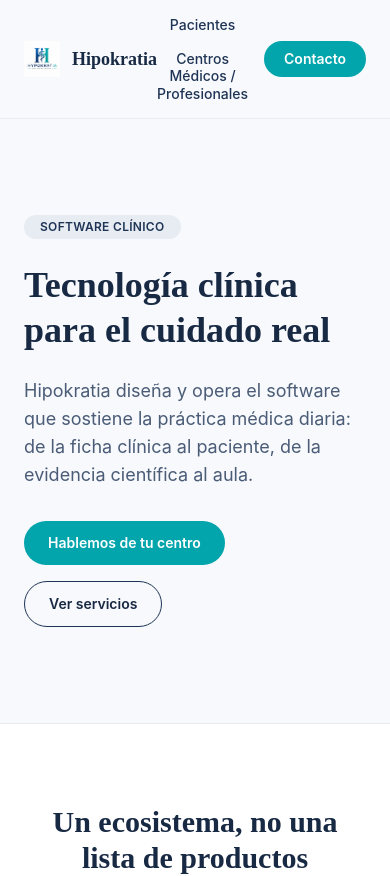
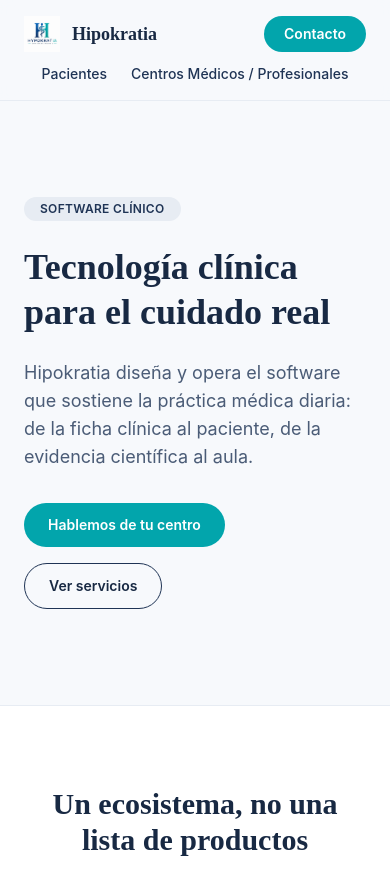
Before and after one commit to cahuerta/Hipokratia-fronted-web, a React (Vite) app: page / in a window 390 px wide. Shown: the top 876 px of the page. Built offline with nearby package versions, Linux system fonts and the light colour scheme.

Commit message:
Update Layout.jsx

```diff
--- a/src/components/Layout.jsx
+++ b/src/components/Layout.jsx
@@ -20,7 +20,9 @@
   return (
     <div className="flex min-h-screen flex-col">
       <header className="sticky top-0 z-50 border-b border-hipokratia-100 bg-hipokratia-50/90 backdrop-blur">
-        <div className="mx-auto flex max-w-6xl items-center justify-between gap-4 px-6 py-4">
+        <div className="mx-auto flex max-w-6xl flex-col gap-3 px-6 py-4 md:flex-row md:items-center md:justify-between md:gap-4">
+          {/* Fila 1: logo + Contacto (mobile) / logo (desktop) */}
+          <div className="flex items-center justify-between md:justify-start">
             <Link to="/" className="flex items-center gap-3">
               <img src="/logo.png" alt="Hipokratia" className="h-9 w-auto" />
               <span className="font-display text-lg font-semibold text-hipokratia-900">
@@ -28,13 +30,22 @@
               </span>
             </Link>
 
-          <nav className="flex flex-1 flex-wrap items-center justify-center gap-4 md:gap-8">
+            <Link
+              to="/contacto"
+              className="shrink-0 rounded-full bg-salud-600 px-5 py-2 text-sm font-semibold text-white transition-colors hover:bg-salud-700 md:hidden"
+            >
+              Contacto
+            </Link>
+          </div>
+
+          {/* Fila 2 (mobile) / centro (desktop): nav */}
+          <nav className="flex items-center justify-center gap-6 md:flex-1 md:gap-8">
             {navItems.map((item) => (
               <NavLink
                 key={item.to}
                 to={item.to}
                 className={({ isActive }) =>
-                  `text-center text-sm font-medium leading-tight transition-colors ${
+                  `whitespace-nowrap text-sm font-medium transition-colors ${
                     isActive
                       ? 'text-salud-600'
                       : 'text-hipokratia-800 hover:text-salud-600'
@@ -46,9 +57,10 @@
             ))}
           </nav>
 
+          {/* Contacto (desktop only) */}
           <Link
             to="/contacto"
-            className="shrink-0 rounded-full bg-salud-600 px-5 py-2 text-sm font-semibold text-white transition-colors hover:bg-salud-700"
+            className="hidden shrink-0 rounded-full bg-salud-600 px-5 py-2 text-sm font-semibold text-white transition-colors hover:bg-salud-700 md:block"
           >
             Contacto
           </Link>
```
Lines whose indentation alone changed are shown as unchanged.
